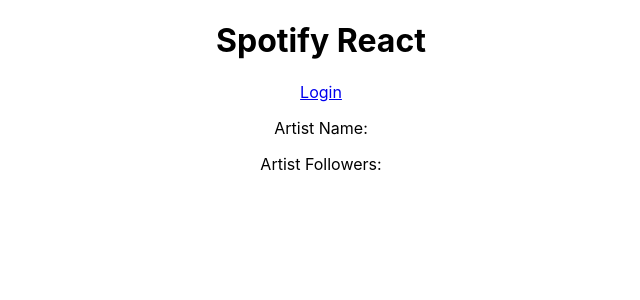
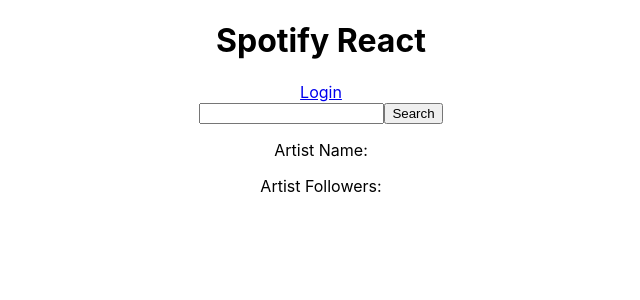
Before and after one commit to DevOlagboye/Spotify-Api-React, a React (Create React App) app: page / in a window 1280 px wide. Shown: the top 300 px of the page, without its empty margins (319-959 px from the left). Built offline with nearby package versions, Linux system fonts and the light colour scheme; no server answers.

Commit message:
Want to install axios to make HTTP requests

```diff
--- a/src/App.js
+++ b/src/App.js
@@ -1,5 +1,6 @@
 import { useState, useEffect } from "react";
 import "./App.css";
+import axios from "axios"
 
 function App() {
   const [res, setRes] = useState([]);
@@ -37,6 +38,19 @@
     setToken("");
     window.localStorage.removeItem("token");
   };
+  const searchArtists = async (e) => {
+    e.preventDefault()
+    const {data} = await axios.get("https://api.spotify.com/v1/search", {
+      headers: {
+        Authorization: `Bearer ${token}`
+      },
+      params : {
+        q : searchKey,
+        type: "artist"
+      }
+    })
+    setArtists(data.artists.items)
+  }
   return (
     <div className="App">
       <div>
@@ -50,6 +64,10 @@
         ) : (
           <button onClick={logout}>Logout</button>
         )}
+        <form onSubmit={searchArtists}>
+          <input type="text" onChange={e => setSearchKey(e.target.value)}/>
+          <button type={"submit"}>Search</button>
+        </form>
         <p>Artist Name:</p>
         <p>Artist Followers:</p>
       </div>
```
